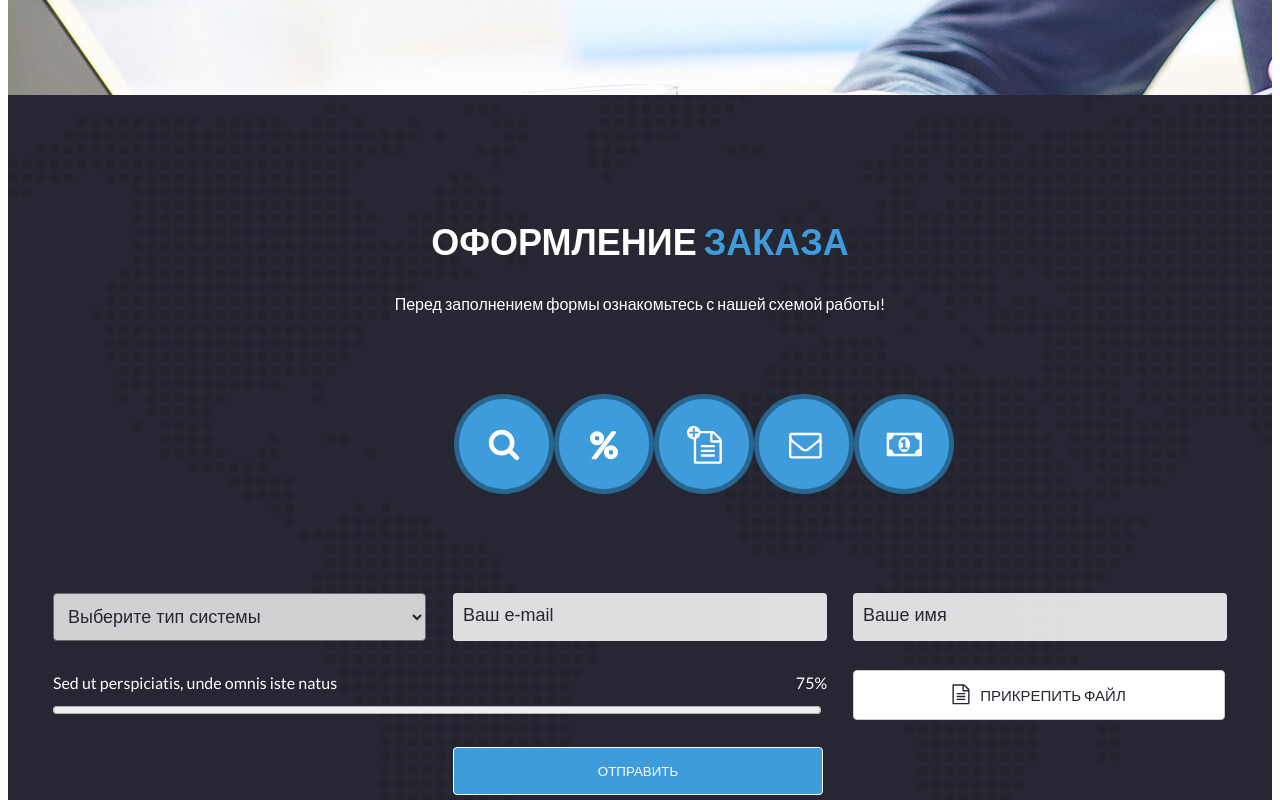
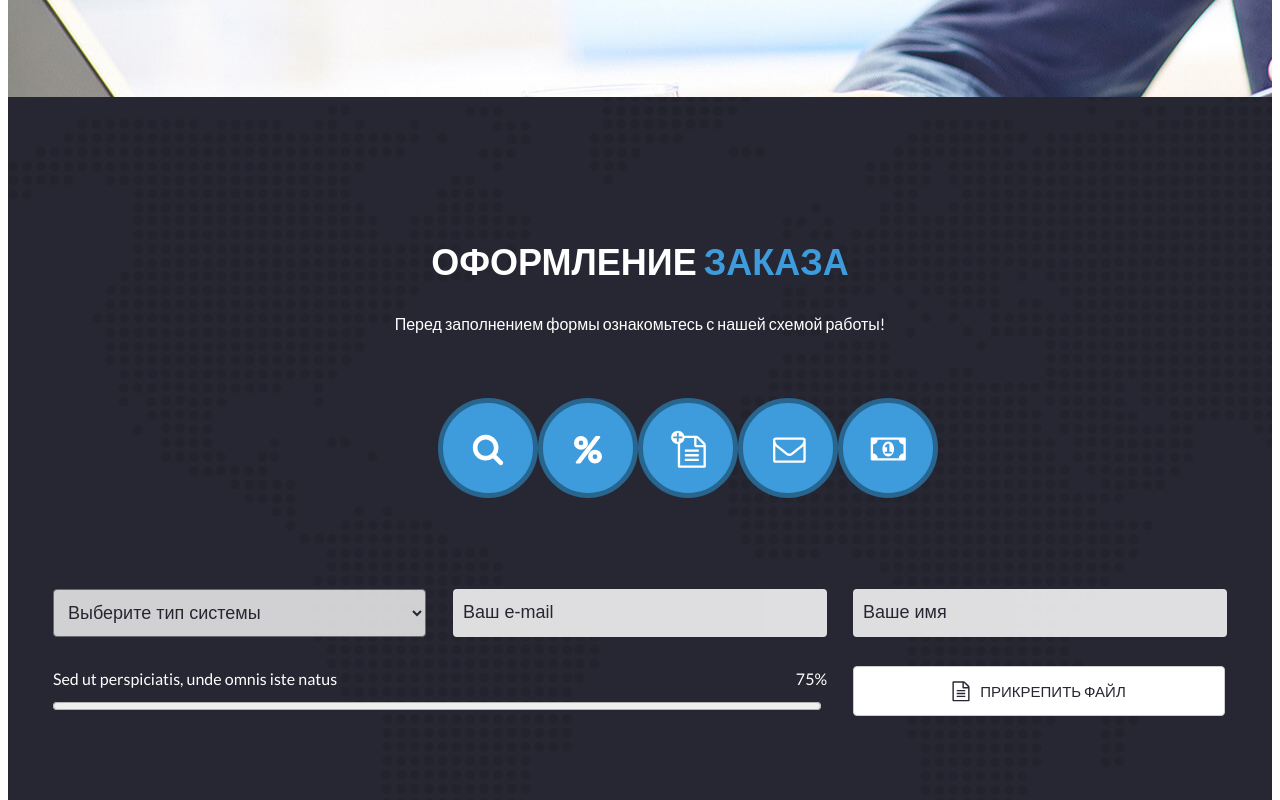
Before and after one commit to skorokhodtatiana/clerkgroup_test_task, a React (Vite) app in the folder test_task/: page / in a window 1280 px wide. Shown: the part 760-1560 px from the top of the page. Built offline with nearby package versions, Linux system fonts and the light colour scheme; a web font is replaced by a local one.

Commit message:
small changes styles,

```diff
--- a/test_task/src/components/processing/Processing.jsx
+++ b/test_task/src/components/processing/Processing.jsx
@@ -13,11 +13,11 @@ const Processing = () => {
 				</h2>
 				<div className="processing__title-second">Перед заполнением формы ознакомьтесь с нашей схемой работы!</div>
 				<div className="processing__steps">
-					<Step src={ Icons.search } alt={"Icons.search"} text={"Lorem ipsum dolorsit amet"}></Step>
+					<Step src={ Icons.search } alt={"Icons.search"} text="Lorem ipsum dolorsit amet"></Step>
 					<Step src={ Icons.percent } alt={"Icons.percent"} text="Сonsecteturadipiscing elit"></Step>
 					<Step src={ Icons.file } alt={"Icons.file"} text="Sed do eiusmod tempor"></Step>
 					<Step src={ Icons.message } alt={"Icons.message"} text="Esse cillum dolore eu fugiat"></Step>
-					<Step src={ Icons.money } alt={"Icons.money"} lastChild="last-item"  text="Excepteur sint occaecat cupidatat non proident"></Step>
+					<Step src={ Icons.money } alt={"Icons.money"} lastChild="last-item" text="Excepteur sint occaecat cupidatat non proident"></Step>
 				</div>
 				<div>
 					<Form></Form>
--- a/test_task/src/components/processing/Processing.scss
+++ b/test_task/src/components/processing/Processing.scss
@@ -5,15 +5,14 @@ $blue-color: #3E9CDC;
 	display: flex;
 	flex-direction: column;
 	align-items: center;
-	// justify-content: center;
+	padding-bottom: 9.5rem;
 	background-image: url('../../assets/images/footer-bg.svg');
 	background-color: $footer-bg;
 	background-size: cover;
 
 	&__title {
-		padding-top: 94px;
+		padding-top: 7rem;
 		color: white;
-		//padding-top: 84px;
 		font-size: 36px;
 
 		&_blue {
@@ -22,29 +21,33 @@ $blue-color: #3E9CDC;
 	}
 
 	&__title-second {
-		margin-bottom: 5rem;
+		margin-bottom: 4rem;
 		color: white;
 	}
 
 	&__steps {
 		display: flex;
-		margin-left: 8rem;
-		margin-bottom: 6rem;
+		margin-bottom: 5.5rem;
+		padding-left: 6rem;
 
-		// &:last-child {
-		// 	color: green;
-
-		// 	.step-icon__dots {
-		// 		display: none;
-		// 	}
-		// }
-
-		&:nth-last-child(1) {
-			background-color: green;
+		.last-item {
+			display: none;
 		}
 	}
 
+	&__steps-description {
+		margin-bottom: 6rem;
+		color: white;
+	}
+
+	&__steps-text {
+		margin-left: 2rem;
+	}
+
 	&__button {
+		position: absolute;
+		top: 11.5rem;
+		right: 25rem;
 		width: 370px;
 		height: 48px;
 		background-color: $blue-color;
```
